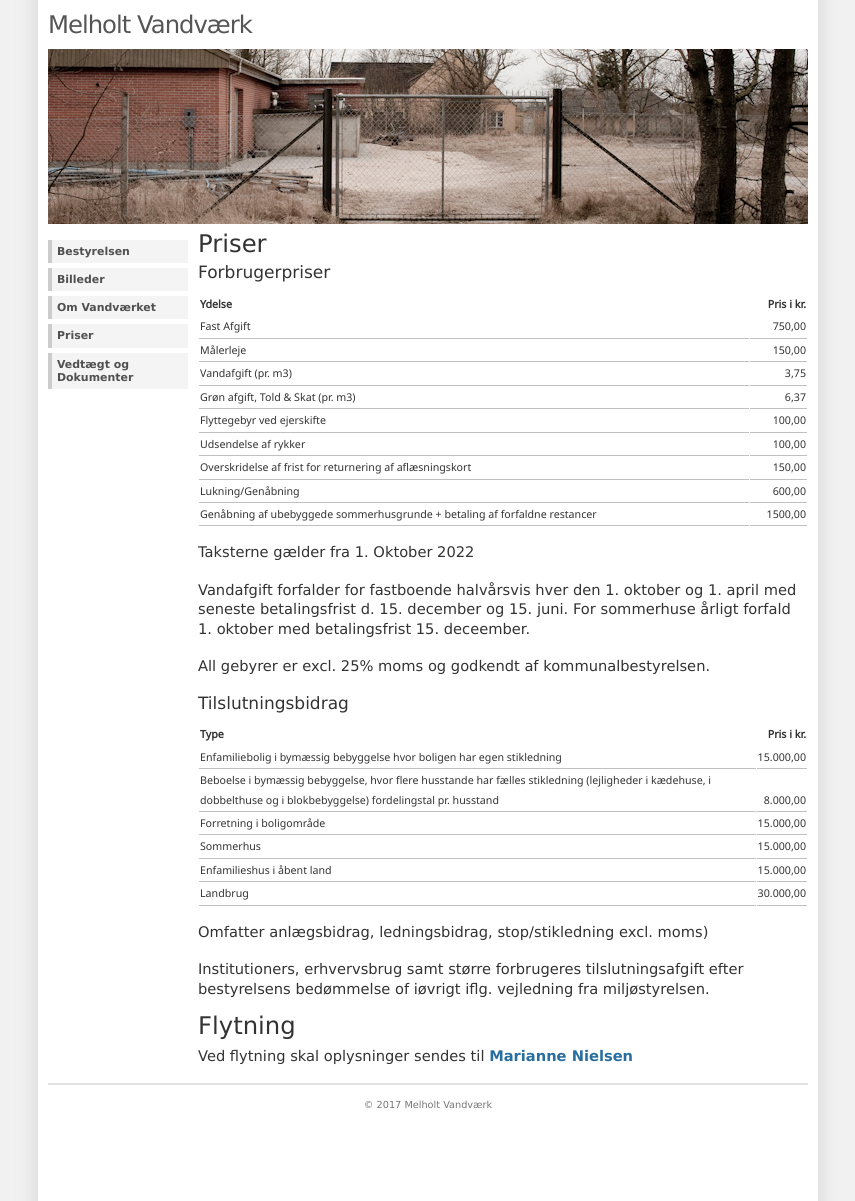
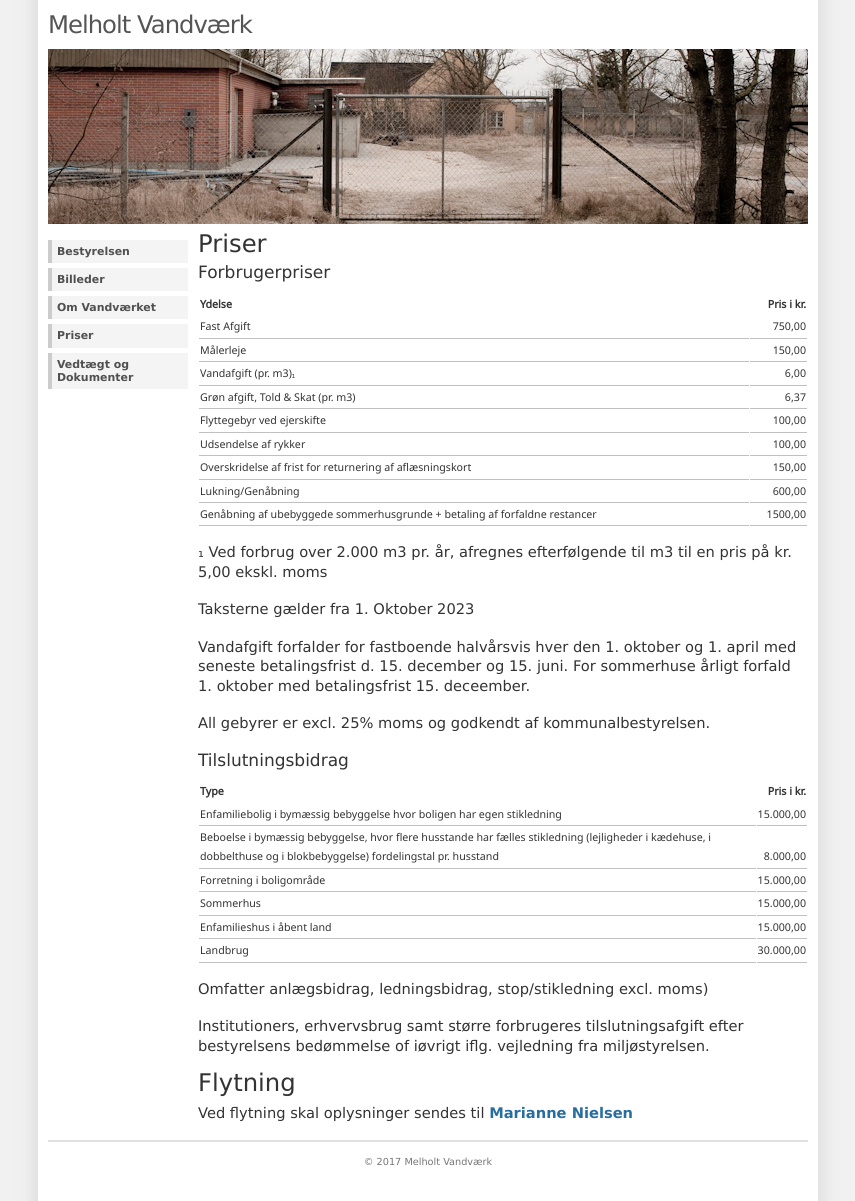
Before and after one commit to Nichlas/melholtvand, a Jekyll site: the page built from priser.md, in a window 1280 px wide. Shown: the whole page, without its empty margins (212-1067 px from the left). Built offline with Jekyll 4.4.1, drawn with Linux system fonts in a browser that asks for light colours.

Commit message:
Takstblad opdateret
Ny pris på vandafgift samt speciel pris over 2000m3

```diff
--- a/priser.md
+++ b/priser.md
@@ -12,7 +12,7 @@ permalink: priser/
 |:--------------------------------------------------------------------------|-----------:|
 | Fast Afgift                                                               |     750,00 |
 | Målerleje                                                                 |     150,00 |
-| Vandafgift (pr. m3)                                                       |       3,75 |
+| Vandafgift (pr. m3)₁                                                      |       6,00 |
 | Grøn afgift, Told & Skat (pr. m3)                                         |       6,37 |
 | Flyttegebyr ved ejerskifte                                                |     100,00 |
 | Udsendelse af rykker                                                      |     100,00 |
@@ -20,7 +20,10 @@ permalink: priser/
 | Lukning/Genåbning	                                                    |     600,00 |
 | Genåbning af ubebyggede sommerhusgrunde + betaling af forfaldne restancer |    1500,00 |
 
-Taksterne gælder fra 1. Oktober 2022
+₁ Ved forbrug over 2.000 m3 pr. år, afregnes efterfølgende til m3 til en pris på kr. 5,00
+ekskl. moms
+
+Taksterne gælder fra 1. Oktober 2023
 
 Vandafgift forfalder for fastboende halvårsvis hver den 1. oktober og 1. april med seneste
 betalingsfrist d. 15. december og 15. juni. For sommerhuse årligt forfald 1. oktober med
@@ -33,7 +36,7 @@ All gebyrer er excl. 25% moms og godkendt af kommunalbestyrelsen.
 | Type                                                                        |  Pris i kr. |
 |:----------------------------------------------------------------------------|------------:|
 | Enfamiliebolig i bymæssig bebyggelse hvor boligen har egen stikledning      |   15.000,00 |
-| Beboelse i bymæssig bebyggelse, hvor flere husstande har fælles stikledning  (lejligheder i kædehuse, i dobbelthuse og i blokbebyggelse) fordelingstal pr. husstand                    |    8.000,00 |
+| Beboelse i bymæssig bebyggelse, hvor flere husstande har fælles stikledning  (lejligheder i kædehuse, i dobbelthuse og i blokbebyggelse) fordelingstal pr. husstand |    8.000,00 |
 | Forretning i boligområde                                                    |   15.000,00 |
 | Sommerhus                                                                   |   15.000,00 |
 | Enfamilieshus i åbent land                                                  |   15.000,00 |
```
